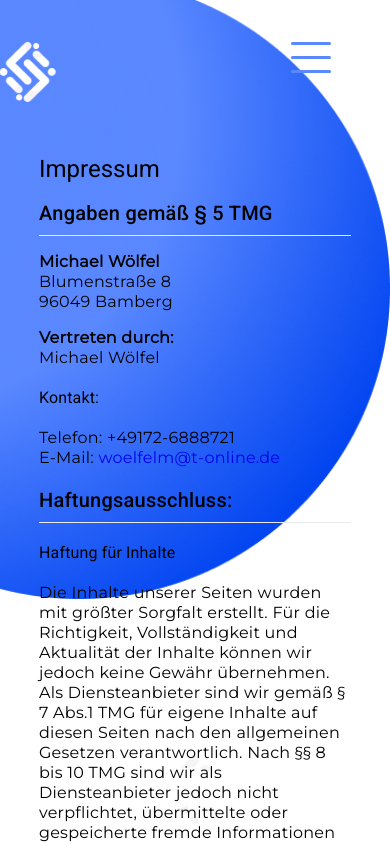
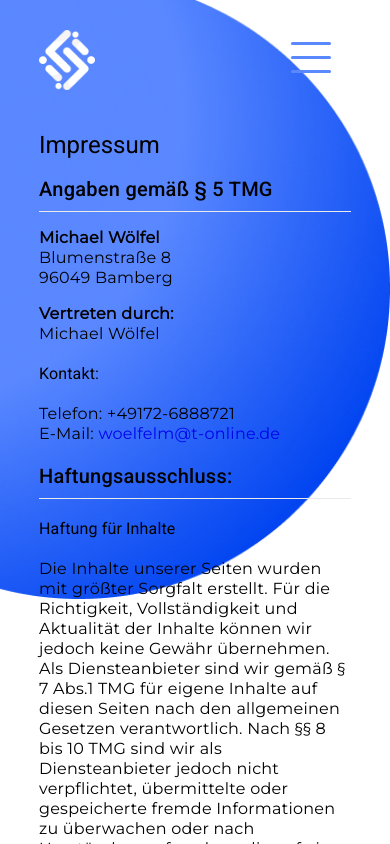
Before and after one commit to michaelwoelfel/my-portfolio, an Angular app: page /impress in a window 390 px wide. Shown: the top 844 px of the page. Built offline with nearby package versions, Linux system fonts and the light colour scheme.

Commit message:
more responsive work

```diff
--- a/src/app/impress/impress.component.html
+++ b/src/app/impress/impress.component.html
@@ -156,6 +156,5 @@
 
 
 
-
+    <app-footer></app-footer>
 </div>
-<app-footer></app-footer>
--- a/src/app/impress/impress.component.scss
+++ b/src/app/impress/impress.component.scss
@@ -119,22 +119,11 @@
      }
 
 
-
-
-
-
      .header-picture {
        width: auto;
        height: 60px;
        padding-left: 10vw;
      }
-
-
-
-
-
-
-
 
      ::ng-deep .mat-form-field-appearance-fill .mat-form-field-flex {
        background-color: #fff!important;
@@ -255,9 +244,9 @@
           background-repeat: no-repeat;
 
        }
-       .header-picture {
-         padding-left: 10vw;
-       }
+
+       .header-picture
+
 
        .scroll-and-bar {
          display: none;
@@ -312,31 +301,6 @@
          overflow-x: hidden;
        }
 
-
-       @media only screen and (max-width: 1000px) {
-         .header {
-           height: 115vh;
-         }
-       }
-
-       @media only screen and (max-width: 900px) {
-         .header {
-          height: 100vh;
-         }
-       }
-
-
-
-
-
-
-
-
-
-
-
-
-
 .privacy h2 {
   font-size: 1.5em;
   margin-top: 1em;
@@ -358,15 +322,6 @@
   margin-top: 0.4em;
 }
 
-
-
-
-
-
-    img {
-        transform: rotate(180deg);
-
-    }
 
 .go-back-button {
     position: relative;
--- a/src/app/resp-menu/resp-menu.component.scss
+++ b/src/app/resp-menu/resp-menu.component.scss
@@ -73,7 +73,7 @@ a {
 .header-icon {
     position: absolute;
     width: 55px;
-    top: 30px;
+    top: 40px;
     left: 10vw;
 }
 
@@ -96,7 +96,7 @@ a {
 
 @media only screen and (max-width: 450px) {
 .header-icon{
-    top: 20px;
+    top: 15px;
     left: 10vw;
 }
 }
```
